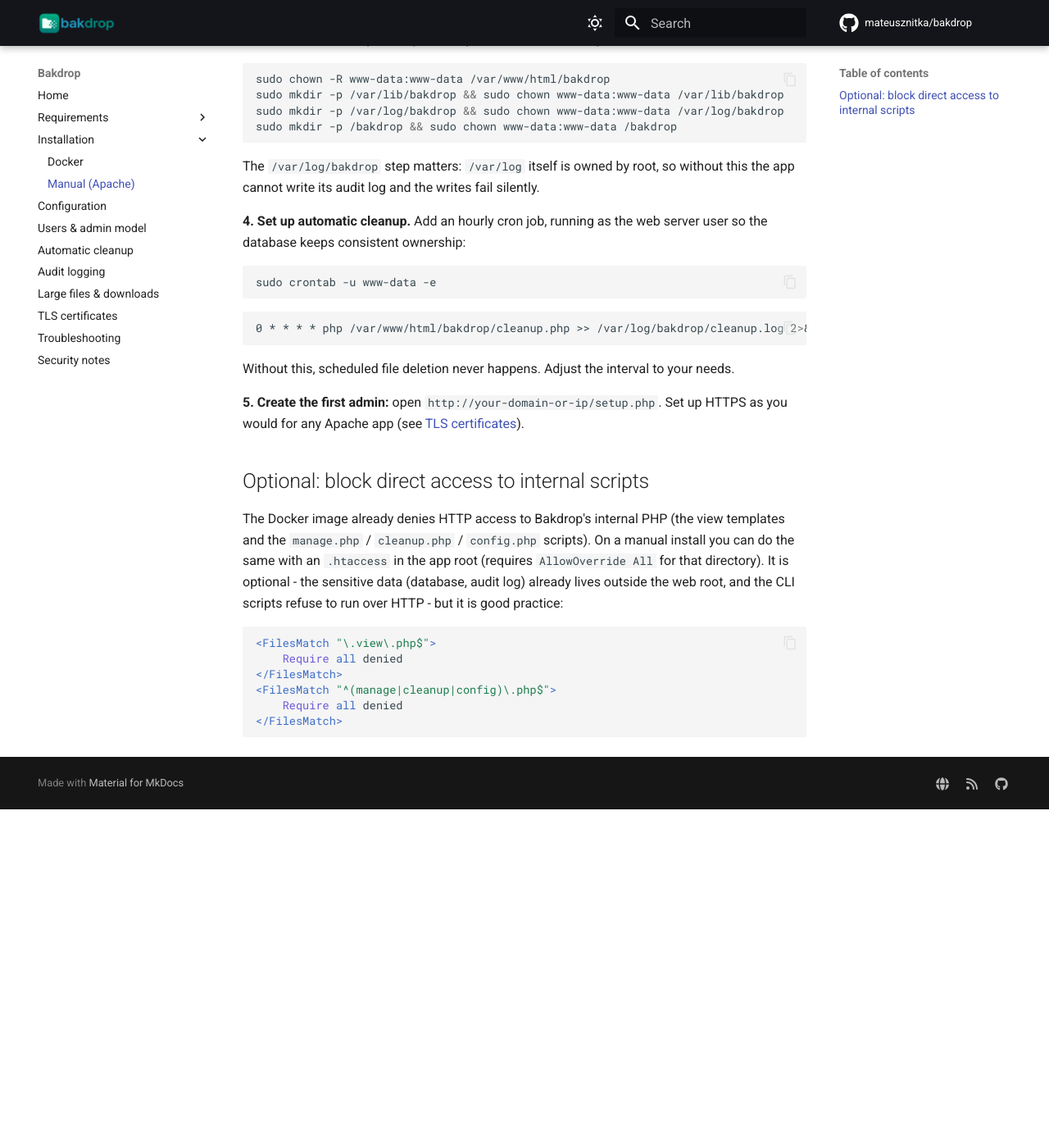
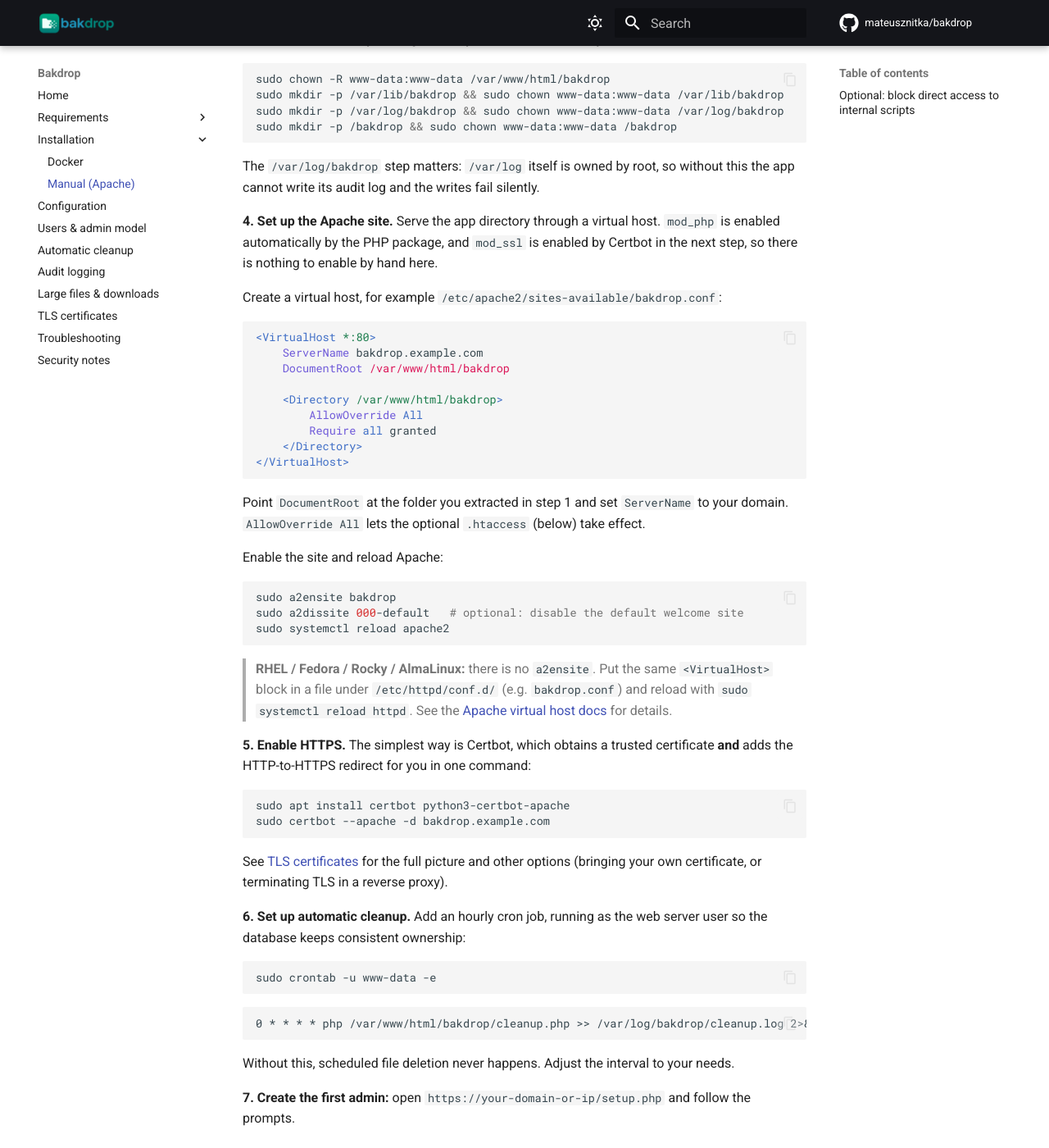
Before and after one commit to mateusznitka/bakdrop, an MkDocs documentation site: the page built from docs/installation/manual.md, in a window 1280 px wide and 1400 px high, scrolled down 953 px. Shown: the whole window at 82% size. Built offline with MkDocs 1.6.1 and Material for MkDocs 9.7.7, drawn with Linux system fonts in a browser that asks for light colours; comment, search, counter and statistics services are not loaded; before the commit the page ends 1940 px from its top, so only the background shows below that.

Commit message:
apache installation docs update

````diff
--- a/docs/installation/manual.md
+++ b/docs/installation/manual.md
@@ -52,7 +52,53 @@ sudo mkdir -p /bakdrop && sudo chown www-data:www-data /bakdrop
 The `/var/log/bakdrop` step matters: `/var/log` itself is owned by root, so
 without this the app cannot write its audit log and the writes fail silently.
 
-**4. Set up automatic cleanup.** Add an hourly cron job, running as the web
+**4. Set up the Apache site.** Serve the app directory through a virtual host.
+`mod_php` is enabled automatically by the PHP package, and `mod_ssl` is enabled by
+Certbot in the next step, so there is nothing to enable by hand here.
+
+Create a virtual host, for example `/etc/apache2/sites-available/bakdrop.conf`:
+
+```apache
+<VirtualHost *:80>
+    ServerName bakdrop.example.com
+    DocumentRoot /var/www/html/bakdrop
+
+    <Directory /var/www/html/bakdrop>
+        AllowOverride All
+        Require all granted
+    </Directory>
+</VirtualHost>
+```
+
+Point `DocumentRoot` at the folder you extracted in step 1 and set `ServerName` to
+your domain. `AllowOverride All` lets the optional `.htaccess` (below) take effect.
+
+Enable the site and reload Apache:
+
+```bash
+sudo a2ensite bakdrop
+sudo a2dissite 000-default   # optional: disable the default welcome site
+sudo systemctl reload apache2
+```
+
+> **RHEL / Fedora / Rocky / AlmaLinux:** there is no `a2ensite`. Put the same
+> `<VirtualHost>` block in a file under `/etc/httpd/conf.d/` (e.g. `bakdrop.conf`)
+> and reload with `sudo systemctl reload httpd`. See the
+> [Apache virtual host docs](https://httpd.apache.org/docs/current/vhosts/) for
+> details.
+
+**5. Enable HTTPS.** The simplest way is Certbot, which obtains a trusted
+certificate **and** adds the HTTP-to-HTTPS redirect for you in one command:
+
+```bash
+sudo apt install certbot python3-certbot-apache
+sudo certbot --apache -d bakdrop.example.com
+```
+
+See [TLS certificates](../tls.md) for the full picture and other options (bringing
+your own certificate, or terminating TLS in a reverse proxy).
+
+**6. Set up automatic cleanup.** Add an hourly cron job, running as the web
 server user so the database keeps consistent ownership:
 
 ```bash
@@ -66,8 +112,8 @@ sudo crontab -u www-data -e
 Without this, scheduled file deletion never happens. Adjust the interval to your
 needs.
 
-**5. Create the first admin:** open `http://your-domain-or-ip/setup.php`. Set up
-HTTPS as you would for any Apache app (see [TLS certificates](../tls.md)).
+**7. Create the first admin:** open `https://your-domain-or-ip/setup.php` and
+follow the prompts.
 
 ## Optional: block direct access to internal scripts
 
````
